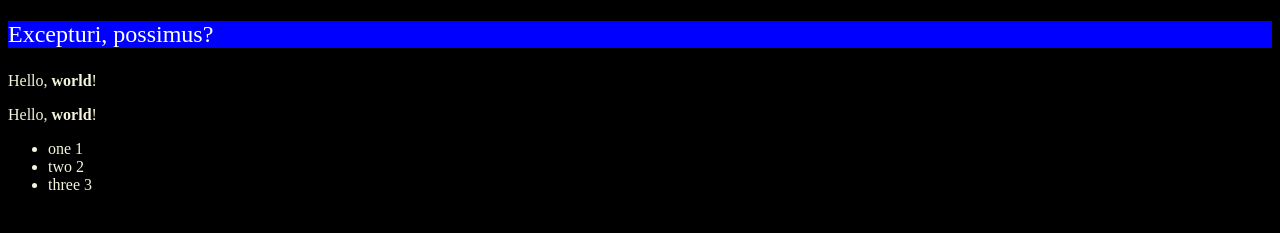
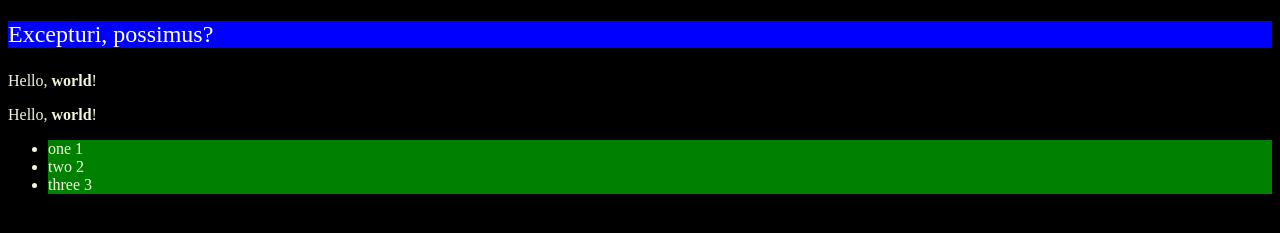
Before and after one commit to PadmshriYadav/first_javascript, a website: page 05_DOM/one.html in a window 1280 px wide. Shown: the part 261-494 px from the top of the page. Drawn offline with Linux system fonts and the light colour scheme.

Commit message:
array from not array

```diff
--- a/05_DOM/one.html
+++ b/05_DOM/one.html
@@ -171,8 +171,10 @@ console.log(document.querySelector('.list-item'));
 //it returns  array-like collection...otherwise gives an empty static NodeList
 
 
-console.log(document.querySelectorAll('.list-item'));
-/*NodeList(3) [li.list-item, li.list-item, li.list-item]
+
+ const tempList = document.querySelectorAll('.list-item')
+console.log( tempList);
+/*NodeList(3) [li.list-item, li.list-item, li.list-item]  //not an array
 0:li.list-item
 1:li.list-item
 2:li.list-item
@@ -180,6 +182,19 @@ length:3
 
 [[Prototype]]:NodeList*/
 
+tempList.forEach( item => {
+         item.style.backgroundColor ="green"
+
+});
+
+//converting in array
+console.log(Array.from(tempList));
+/*Array(3)
+0: li.list-item
+1: li.list-item
+2: li.list-item
+length: 3[[Prototype]]: Array(0)
+*/
 
 
      </script>
```
